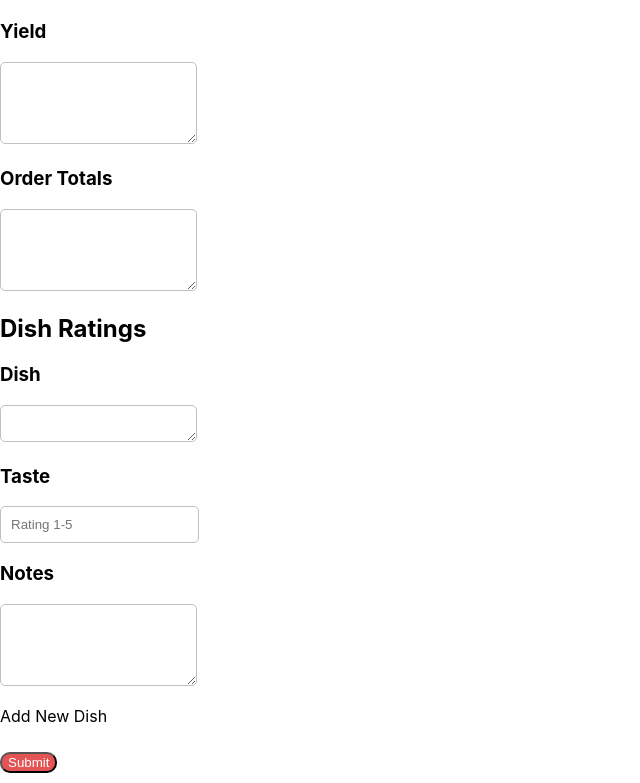
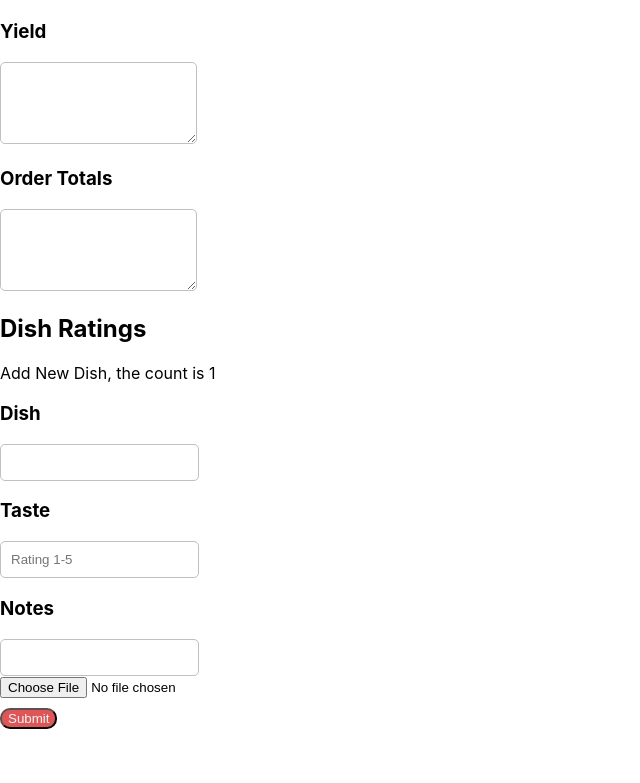
Before and after one commit to myang1834/parkday-form, a React (Create React App) app: page / in a window 1280 px wide. Shown: the part 841-1624 px from the top of the page, without its empty margins (0-640 px from the left). After the commit the page ends 1580 px from the top, so only its background shows below. Built offline with nearby package versions, Linux system fonts and the light colour scheme.

Commit message:
Able to dynamically name parameter by changing to inputs from field

```diff
--- a/src/App.js
+++ b/src/App.js
@@ -1,4 +1,4 @@
-import React, { Component, useState} from 'react'
+import React, { Component, useState, useRef} from 'react'
 import './App.css';
 import {Field, Formik, useFormik, useField, useFormikContext } from 'formik';
 import TextSubmit from './Components/TextSubmit';
@@ -24,46 +24,32 @@ const DatePicker2 = ({ ...props }) => {
 
 
 
-class App extends Component {
-  constructor(props){
-    super(props)
-    this.state = {
-      value: new Date(),
-      addNewDish: false,
-      dishCount: 0
-    }
-    this.onSubmit = this.onSubmit.bind(this)
+function App() {
+
+
+  let [date, setDate] = useState(new Date())
+  let [dishCount, setCount] = useState(1)
+  const [value, setValue] =  useState("");
+  let photos = []
+  const dishNames = ['dish3', 'dish2', 'dish1', 'dish0']
+  const myObj = {dishName: 'hello', tasteName: 1}
+
+  function addDish (){
+
+    setCount(dishCount + 1)
+
+
 
   }
 
-  addDish = () =>{
-
-    console.log('add new dish')
-    this.setState((prevState) => ({
-      dishCount: prevState.dishCount + 1
-  }));
-
-  }
-
-  handleSubmit = () => {
-    console.log('Form data')
-  }
-
-  onSubmit = (values, actions) => {
-
-    alert(JSON.stringify(values, null, 2));
-    actions.setSubmitting(false);
-
-}
-
-  render(){
+  const fileRef = useRef();
 
     return (
       <div className = "container">
 
         <Formik
            initialValues = {{
-             date: this.state.value,
+             date: date,
              whatWentWell: '',
              whatWentWrong: '',
              howCanWeDoEvenBetter: '',
@@ -71,20 +57,25 @@ class App extends Component {
              orderDetails: '',
              yield: '',
              orderTotals: '',
-             dish: '',
-             taste: '',
-             dishnotes: ''
+             file: null,
+             test: ''
 
             }}
            onSubmit = {(values, actions) => {
 
-                  alert(JSON.stringify(values, null, 2));
+                if(values.file === null){
+                  alert(JSON.stringify(values, null, 2) );
+
+                }else{
+                alert(JSON.stringify(values, null, 2) + '\n' + '"file:" ' + values.file.name + '\n' + '"type:" '+ values.file.type + '\n' + '"size:" ' + `${values.file.size} bytes`);
                   actions.setSubmitting(false);
+                  console.log(values.file)
+                }
 
             }}
             >
-            {props => (
-          <form onSubmit = {props.handleSubmit}>
+            {({setFieldValue, handleSubmit, handleChange}) => (
+          <form onSubmit = {handleSubmit}>
             <h3 className="meetingsh1">Date</h3>
             <DatePicker2 name = 'date'></DatePicker2>
 
@@ -98,58 +89,31 @@ class App extends Component {
               <h2 className="meetingsh1">Dish Ratings</h2>
 
               <div>
-                <h3>Dish</h3>
-                <Field
-                        name = 'dish'
-                        component="textarea"
-                        rows="1"
-                        style={{
-                            padding: 10,
-                            borderColor: 'silver',
-                            borderWidth: 0.3,
-                            borderRadius: 5,
-                            borderStyle: 'solid',
-                        }}
-               />
-             </div>
-             <div>
-                <h3>Taste</h3>
-                <input
-                    name="taste"
-                    type="number"
-                    onChange={props.handleChange}
-                    placeholder = 'Rating 1-5'
-                    style={{
-                            padding: 10,
-                            borderColor: 'silver',
-                            borderWidth: 0.3,
-                            borderRadius: 5,
-                            borderStyle: 'solid',
-                    }}
-                  />
-             </div>
-             <div>
-                <h3>Notes</h3>
-                <Field
-                        name = 'dishnotes'
-                        component="textarea"
-                        rows="4"
-                        style={{
-                            padding: 10,
-                            borderColor: 'silver',
-                            borderWidth: 0.3,
-                            borderRadius: 5,
-                            borderStyle: 'solid',
-                        }}
-               />
-             </div>
-             { Array(this.state.dishCount).fill(<div><DishRating/></div>) }
-
-             <div>
-                <p onClick={() => {this.addDish()}}>Add New Dish</p>
+                <p onClick={() => {addDish()}}>Add New Dish, the count is {dishCount}</p>
             </div>
 
-            <button onClick = {this.handleSubmit}
+
+      {/*There is a problem with using the name variable and trying to dynamically name the inputs, need a way to log state and reference it */}
+      {/*Array(dishCount).fill(
+        <div>
+          <DishRating name = {dishNames[dishCount]} tasteName = {'taste' + dishCount} notesName = {'notes' + dishCount} handleChange = {handleChange} />
+              <input id="file" name="file" type="file" onChange={(event) => {
+                setFieldValue("file", event.currentTarget.files[0]);
+              }} />
+
+        </div>)*/}
+
+
+      {Array.from({length:dishCount}, () => <div>
+          <DishRating dishName = {'dishName' + dishCount.toString()} tasteName = {'taste' + dishCount} notesName = {'notes' + dishCount} handleChange = {handleChange} />
+              <input id="file" name="file" type="file" onChange={(event) => {
+                setFieldValue('file', event.currentTarget.files[0]);
+
+              }} />
+
+        </div>)}
+
+      <button
               style={{
                 borderRadius: 10,
                 backgroundColor: '#e55454',
@@ -157,9 +121,9 @@ class App extends Component {
                 marginTop: 10,
                 marginBottom: 10,
               }}
-                type="submit">
-                  Submit
-            </button>
+         type="submit">
+          Submit
+      </button>
 
 
           </form>
@@ -172,8 +136,9 @@ class App extends Component {
       </div>
 
 
-    )}
-}
+    )
+  }
+
 
 
 
--- a/src/Components/DishRating.js
+++ b/src/Components/DishRating.js
@@ -5,9 +5,10 @@ const DishRating = (props) => {
 <div>
     <div>
         <h3>Dish</h3>
-            <Field
-                name = 'dish'
-                component="textarea"
+            <input
+                name = {props.dishName}
+                onChange={props.handleChange}
+
                 rows="1"
                 style={{
                     padding: 10,
@@ -21,7 +22,7 @@ const DishRating = (props) => {
              <div>
                 <h3>Taste</h3>
                 <input
-                    name="taste"
+                    name={props.tasteName}
                     type="number"
                     placeholder = 'Rating 1-5'
                     onChange={props.handleChange}
@@ -36,9 +37,11 @@ const DishRating = (props) => {
              </div>
              <div>
                 <h3>Notes</h3>
-                <Field
-                        name = 'dishnotes'
-                        component="textarea"
+                <input
+                        name = {props.notesName}
+
+                        onChange={props.handleChange}
+
                         rows="4"
                         style={{
                             padding: 10,
@@ -49,6 +52,7 @@ const DishRating = (props) => {
                         }}
                />
              </div>
+
 </div>
 )}
 
```
